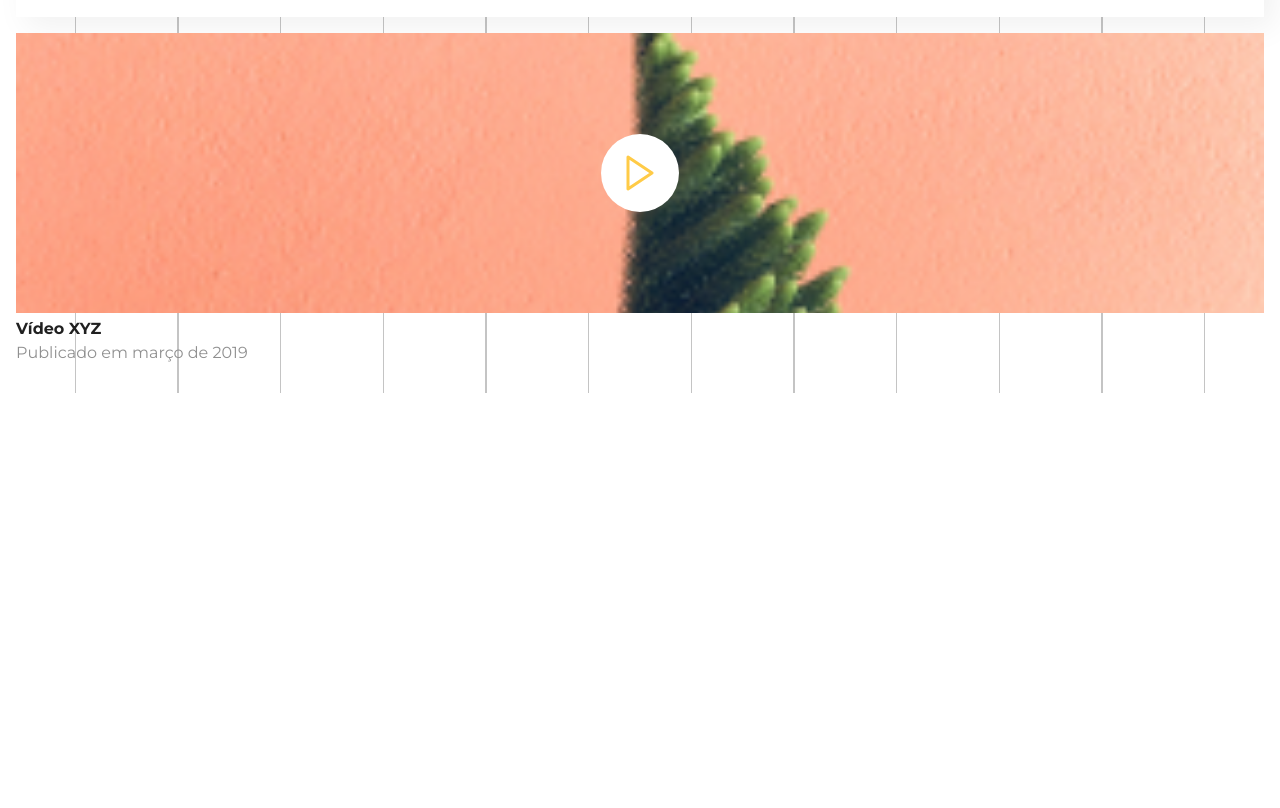
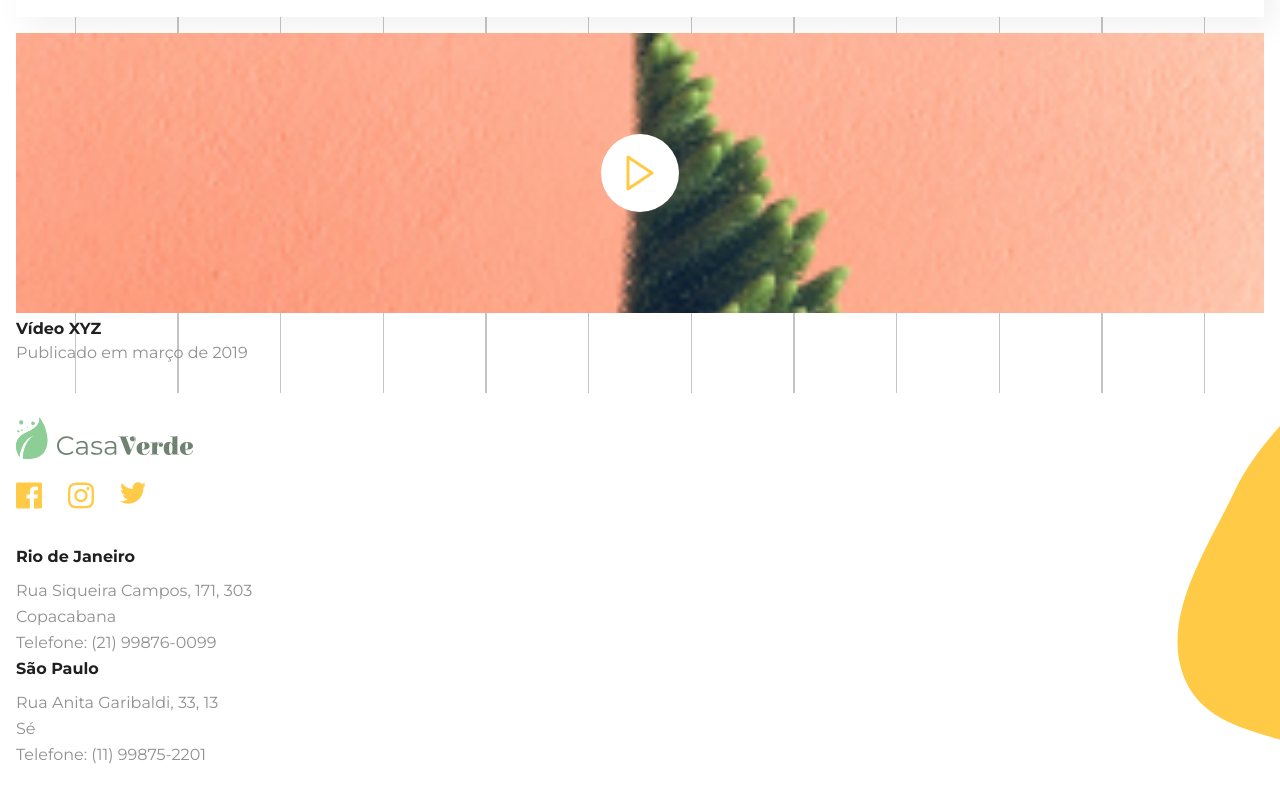
Before and after one commit to camilavitoriacosta/MontandoPaginasComComponentes, a plain HTML site: page index.html in a window 1280 px wide. Shown: the part 772-1580 px from the top of the page. Before the commit the page ends 1165 px from the top, so only its background shows below. Drawn offline with Linux system fonts and the light colour scheme; a web font is replaced by a local one.

Commit message:
Estilizando o rodape

```diff
--- /dev/null
+++ b/assets/css/componentes/rodape.css
@@ -0,0 +1,44 @@
+.rodape{
+    padding-top: 1.5rem;
+    padding-bottom: 2.5rem;
+
+    background-color: var(--branco);
+    background-image: url(../../icon/splash-rodape.svg.svg);
+    background-position: top -11rem right;
+    background-repeat: no-repeat;
+}
+
+.rodape__logo{
+    max-width: 11.125rem;
+
+    margin-bottom: 1.25rem;
+}
+
+.rodape__social{
+    display: flex;
+
+    margin-bottom: 2rem;
+}
+
+.rodape__social--midia{
+    display: inline-block;
+
+    width: 1.625rem;
+    height: 1.625rem;
+
+    margin-right: 1.625rem;
+}
+
+.rodape__unidadde{
+    margin-bottom: 2rem;
+}
+
+.rodape__unidadde-titulo{
+    color: var(--preto);
+    font-size: var(--tamanho-destaque);
+    font-weight: var(--peso-destaque);
+
+    display: block;
+
+    margin-bottom: .5rem;
+}
--- a/index.html
+++ b/index.html
@@ -15,6 +15,7 @@
     <link rel="stylesheet" href="assets/css/componentes/item.css">
     <link rel="stylesheet" href="assets/css/componentes/produto.css">
     <link rel="stylesheet" href="assets/css/componentes/video.css">
+    <link rel="stylesheet" href="assets/css/componentes/rodape.css">
 
     <!-- FONTES -->
     <link rel="preconnect" href="https://fonts.googleapis.com">
@@ -70,5 +71,27 @@
             <p> Publicado em março de 2019 </p>
         </article>
     </main>
+    <footer>
+        <footer class="container rodape">
+            <img src="assets/icon/logo.svg" alt="Logo da Casa Verde" class="rodape__logo">
+            <ul class="rodape__social">
+                <li><a href="#" title="Facebook" class="rodape__social--midia"><img src="assets/icon/facebook.svg" alt="icone facebook"></a></li>
+                <li><a href="#" title="Instagram" class="rodape__social--midia"><img src="assets/icon/instagram.svg" alt="icone instagram"></a></li>
+                <li><a href="#" title="Twitter" class="rodape__social--midia"><img src="assets/icon/twitter.svg" alt="icone twitter"></a></li>
+            </ul>
+            <address class="rodape__unidade texto">
+                <span class="rodape__unidadde-titulo">Rio de Janeiro</span>
+                Rua Siqueira Campos, 171, 303 <br>
+                Copacabana <br>
+                Telefone: (21) 99876-0099
+            </address>
+            <address class="rodape__unidade texto">
+                <span class="rodape__unidadde-titulo">São Paulo</span>
+                Rua Anita Garibaldi, 33, 13 <br>
+                Sé <br>
+                Telefone: (11) 99875-2201
+            </address>
+        </footer>
+    </footer>
 </body>
 </html>
```
